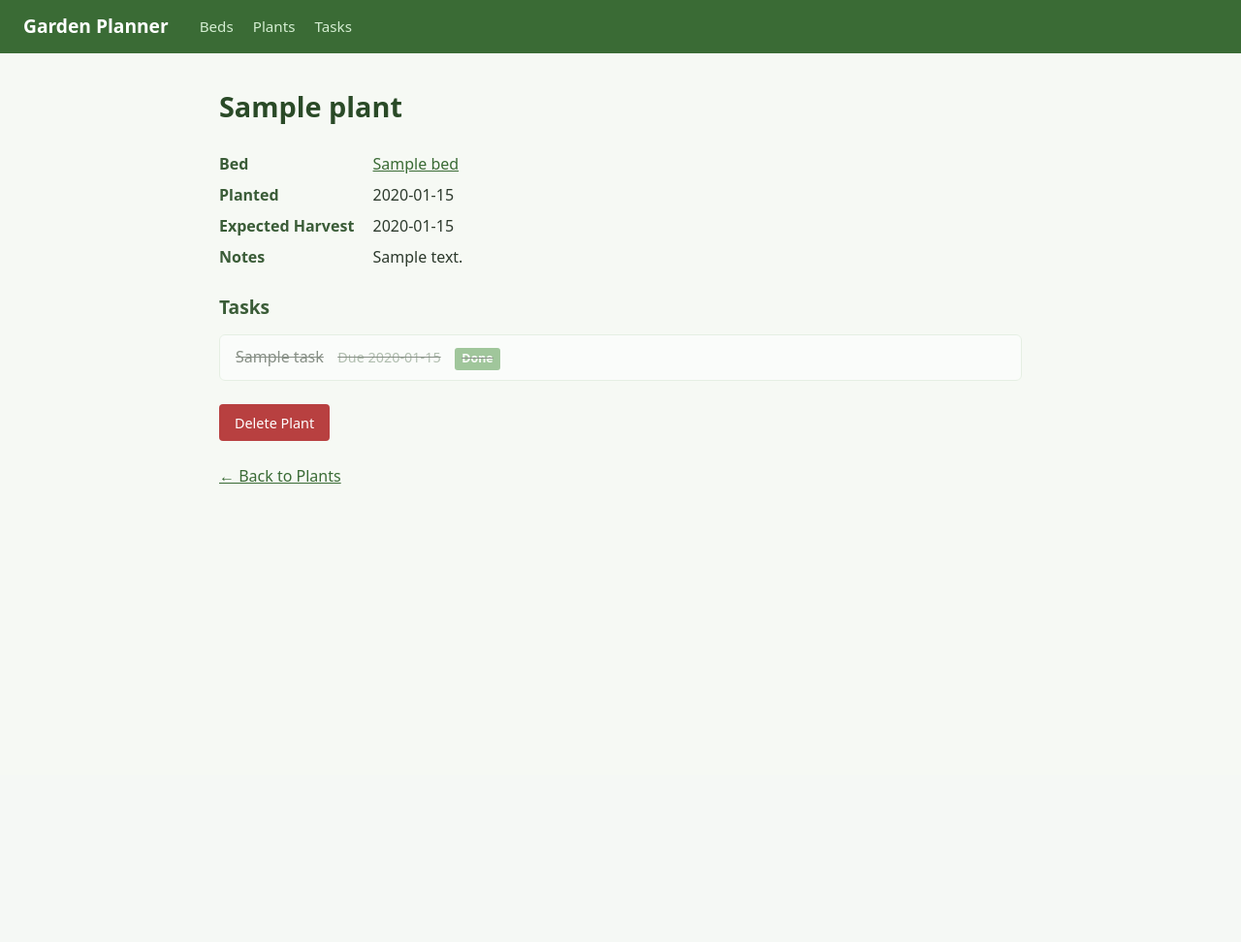
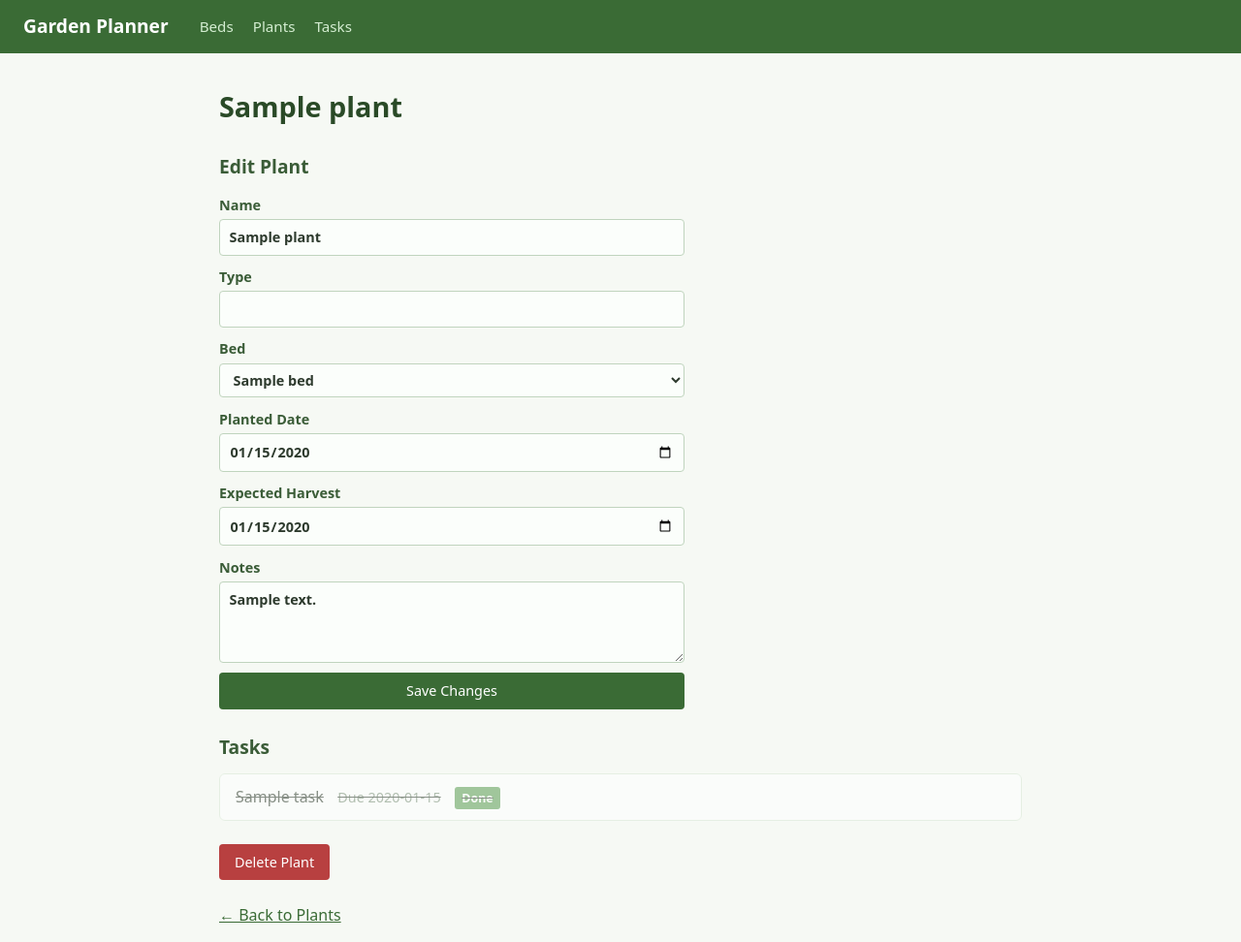
Before and after one commit to gccarno/gardening_app, a Flask app: page /plants/1 in a window 1280 px wide. Shown: the top 972 px of the page at 97% size. Before the commit the page ends 499 px from the top, so only its background shows below. Run offline with Flask 3, Linux system fonts and the light colour scheme; tables that the repository leaves empty hold one stand-in row (values such as "Sample post").

Commit message:
Add plant editing on plant detail page
Replaces the read-only details view with a pre-filled edit form and
adds a POST /plants/<id>/edit route to save changes.

Co-Authored-By: Claude Sonnet 4.6 <noreply@anthropic.com>

```diff
--- a/app.py
+++ b/app.py
@@ -76,6 +76,20 @@ def create_app():
         all_beds = GardenBed.query.order_by(GardenBed.name).all()
         return render_template('plant_detail.html', plant=plant, beds=all_beds)
 
+    @app.route('/plants/<int:plant_id>/edit', methods=['POST'])
+    def edit_plant(plant_id):
+        plant = Plant.query.get_or_404(plant_id)
+        planted = request.form.get('planted_date')
+        harvest = request.form.get('expected_harvest')
+        plant.name = request.form['name']
+        plant.type = request.form.get('type')
+        plant.notes = request.form.get('notes')
+        plant.planted_date = date.fromisoformat(planted) if planted else None
+        plant.expected_harvest = date.fromisoformat(harvest) if harvest else None
+        plant.bed_id = request.form.get('bed_id') or None
+        db.session.commit()
+        return redirect(url_for('plant_detail', plant_id=plant.id))
+
     @app.route('/plants/<int:plant_id>/delete', methods=['POST'])
     def delete_plant(plant_id):
         plant = Plant.query.get_or_404(plant_id)
--- a/templates/plant_detail.html
+++ b/templates/plant_detail.html
@@ -3,13 +3,23 @@
 {% block content %}
 <h1>{{ plant.name }}</h1>
 
-<dl class="details">
-  {% if plant.type %}<dt>Type</dt><dd>{{ plant.type }}</dd>{% endif %}
-  {% if plant.bed %}<dt>Bed</dt><dd><a href="{{ url_for('bed_detail', bed_id=plant.bed.id) }}">{{ plant.bed.name }}</a></dd>{% endif %}
-  {% if plant.planted_date %}<dt>Planted</dt><dd>{{ plant.planted_date }}</dd>{% endif %}
-  {% if plant.expected_harvest %}<dt>Expected Harvest</dt><dd>{{ plant.expected_harvest }}</dd>{% endif %}
-  {% if plant.notes %}<dt>Notes</dt><dd>{{ plant.notes }}</dd>{% endif %}
-</dl>
+<h2>Edit Plant</h2>
+<form method="post" action="{{ url_for('edit_plant', plant_id=plant.id) }}" class="form">
+  <label>Name <input type="text" name="name" value="{{ plant.name }}" required></label>
+  <label>Type <input type="text" name="type" value="{{ plant.type or '' }}"></label>
+  <label>Bed
+    <select name="bed_id">
+      <option value="">— None —</option>
+      {% for bed in beds %}
+      <option value="{{ bed.id }}" {% if plant.bed_id == bed.id %}selected{% endif %}>{{ bed.name }}</option>
+      {% endfor %}
+    </select>
+  </label>
+  <label>Planted Date <input type="date" name="planted_date" value="{{ plant.planted_date or '' }}"></label>
+  <label>Expected Harvest <input type="date" name="expected_harvest" value="{{ plant.expected_harvest or '' }}"></label>
+  <label>Notes <textarea name="notes" rows="3">{{ plant.notes or '' }}</textarea></label>
+  <button type="submit">Save Changes</button>
+</form>
 
 <h2>Tasks</h2>
 {% if plant.tasks %}
```
